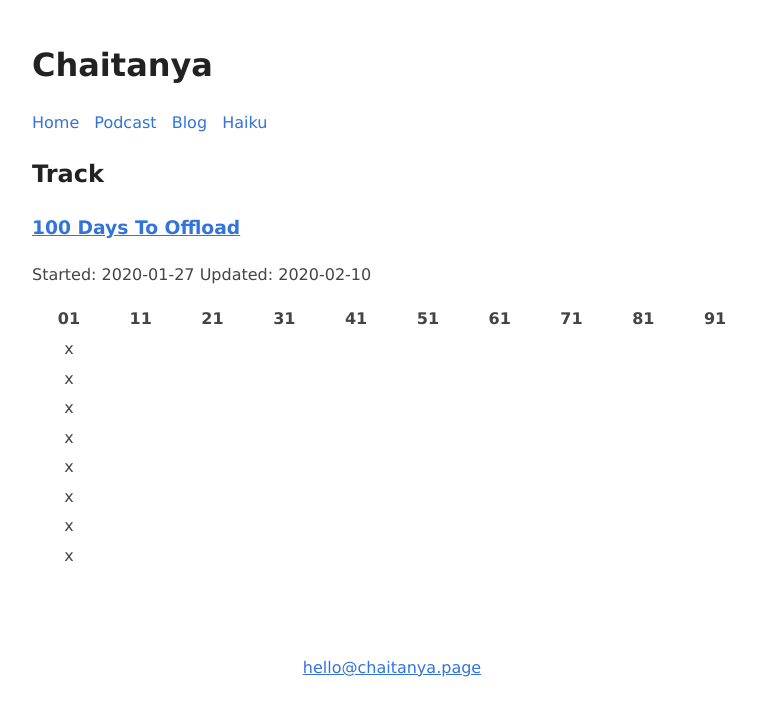
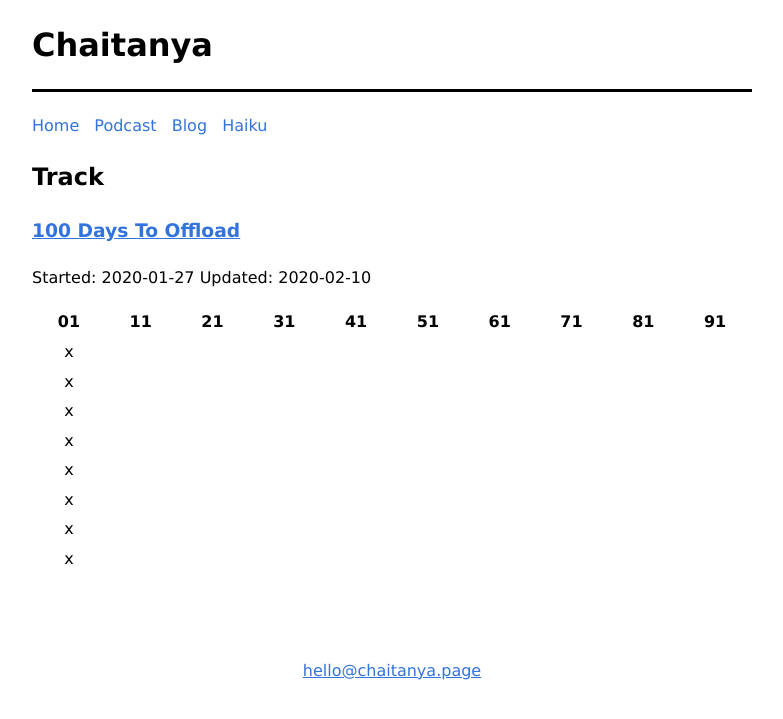
Before and after one commit to chtny/chtny.github.io, a Jekyll site: the page built from track.md, in a window 1280 px wide. Shown: the top 719 px of the page, without its empty margins (248-1031 px from the left). Built offline with Jekyll 4.4.1, drawn with Linux system fonts in a browser that asks for light colours.

Commit message:
Update head.html

```diff
--- a/_includes/head.html
+++ b/_includes/head.html
@@ -9,22 +9,25 @@
 		body {
 			font-family: Verdana, sans-serif;
 			margin: auto;
-		     padding: 20px;
+			padding: 0 20px;
 			max-width: 720px;
 			text-align: left;
 			background-color: #fff;
 			word-wrap: break-word;
 			overflow-wrap: break-word;
 			line-height: 1.5;
-		     color: #444;
+			color: #000;
 		}
 		h1, h2, h3, h4, h5, h6, strong, b {
-		     color: #222;
+			color: #000;
+		}
+		h1 {
+			padding-bottom: 20px;
+			border-bottom: 3px solid #000;
 		}
 		a {
 			color: #3273dc;
-		    /*color: #ff5e6c;
-		    */
+
 		}
 		header a {
 			text-decoration: none;
@@ -82,26 +85,5 @@
 		.audio-player audio {
 			width: 100%;
 		}
-		/*@media (prefers-color-scheme: dark) {
-		    body {
-		         background-color:#01242e;
-		         color: #ddd;
-		    }
-		    h1, h2, h3, h4, h5, h6, strong, b {
-		         color: #eee;
-		    }
-		    a {
-		         color: #8cc2dd;
-		    }
-		    code {
-		         background-color: #777;
-		    }
-		    pre code {
-		         color: #ddd;
-		    }
-		    blockquote {
-		         color: #ccc;
-		    }
-		}*/
 	</style>
 </head>
```
Lines whose indentation alone changed are shown as unchanged.
